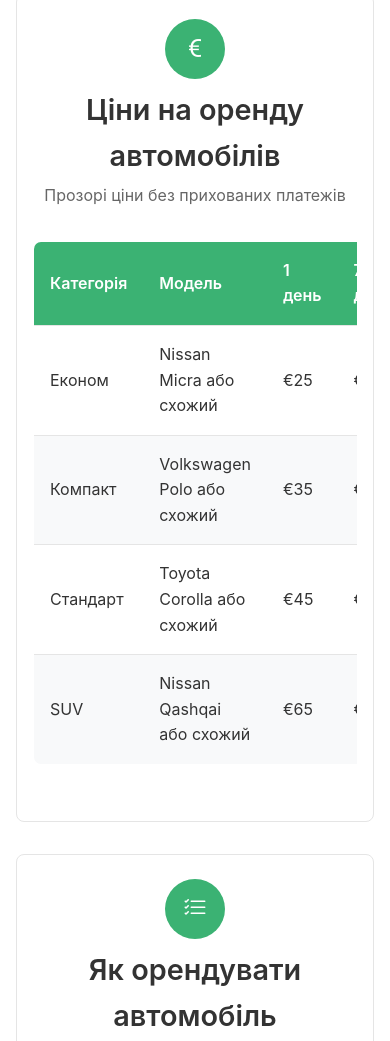
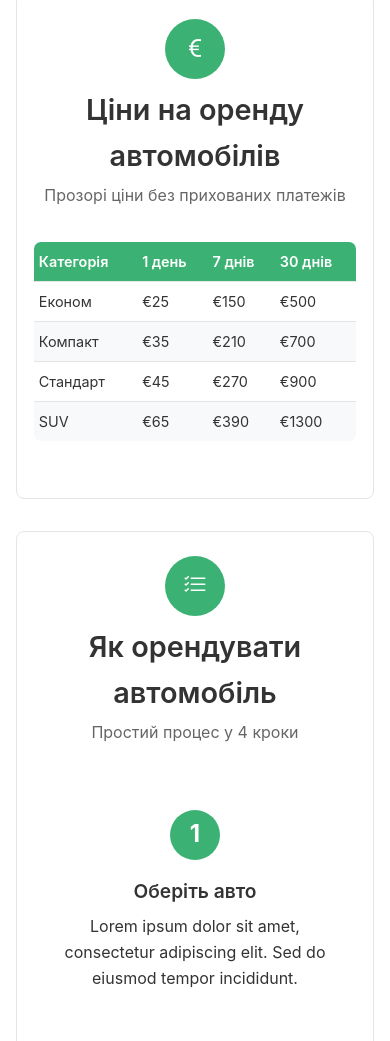
Before and after one commit to romavolosh/car-rent, a plain HTML site: page index.html in a window 390 px wide. Shown: the part 5939-6980 px from the top of the page. Drawn offline with nearby package versions, Linux system fonts and the light colour scheme.

Commit message:
table fixed

```diff
--- a/index.html
+++ b/index.html
@@ -581,7 +581,37 @@
           width: 100%;
           max-width: 300px;
         }
+
+        .pricing-table {
+          overflow-x: auto;
+        }
+        .pricing-table table {
+          min-width: 600px;
+          font-size: 0.95rem;
+        }
+        .pricing-table th,
+        .pricing-table td {
+          padding: 0.7rem 0.5rem;
+        }
       }
+
+@media (max-width: 768px) {
+  .pricing-table table {
+    min-width: 0;
+    width: 100%;
+    font-size: 0.9rem;
+  }
+  .pricing-table th,
+  .pricing-table td {
+    padding: 0.5rem 0.3rem;
+    word-break: break-word;
+  }
+  .pricing-table th,
+  .pricing-table td {
+    width: auto;
+    max-width: 90px;
+  }
+}
 
       .rental-companies-tiles {
         display: flex;
@@ -1080,7 +1110,6 @@
             <thead>
               <tr>
                 <th>Категорія</th>
-                <th>Модель</th>
                 <th>1 день</th>
                 <th>7 днів</th>
                 <th>30 днів</th>
@@ -1089,28 +1118,24 @@
             <tbody>
               <tr>
                 <td>Економ</td>
-                <td>Nissan Micra або схожий</td>
                 <td>€25</td>
                 <td>€150</td>
                 <td>€500</td>
               </tr>
               <tr>
                 <td>Компакт</td>
-                <td>Volkswagen Polo або схожий</td>
                 <td>€35</td>
                 <td>€210</td>
                 <td>€700</td>
               </tr>
               <tr>
                 <td>Стандарт</td>
-                <td>Toyota Corolla або схожий</td>
                 <td>€45</td>
                 <td>€270</td>
                 <td>€900</td>
               </tr>
               <tr>
                 <td>SUV</td>
-                <td>Nissan Qashqai або схожий</td>
                 <td>€65</td>
                 <td>€390</td>
                 <td>€1300</td>
```
